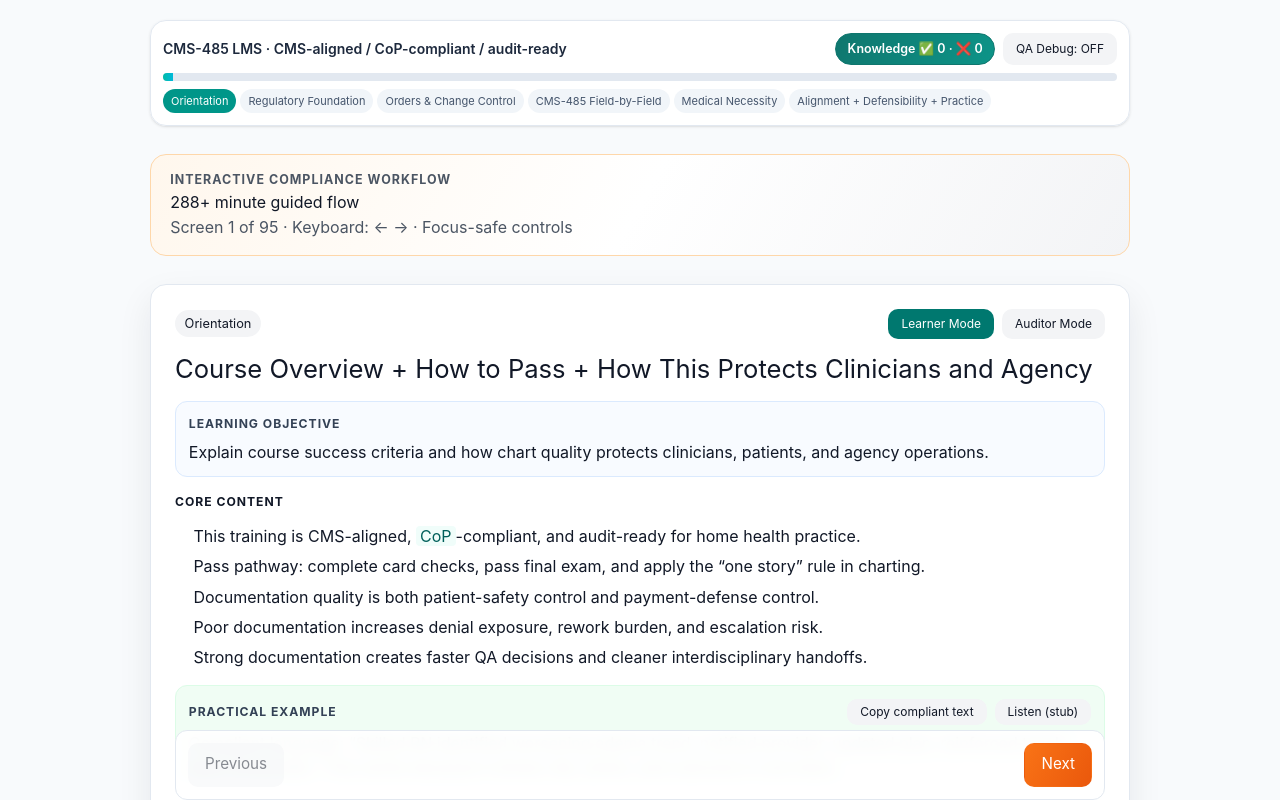
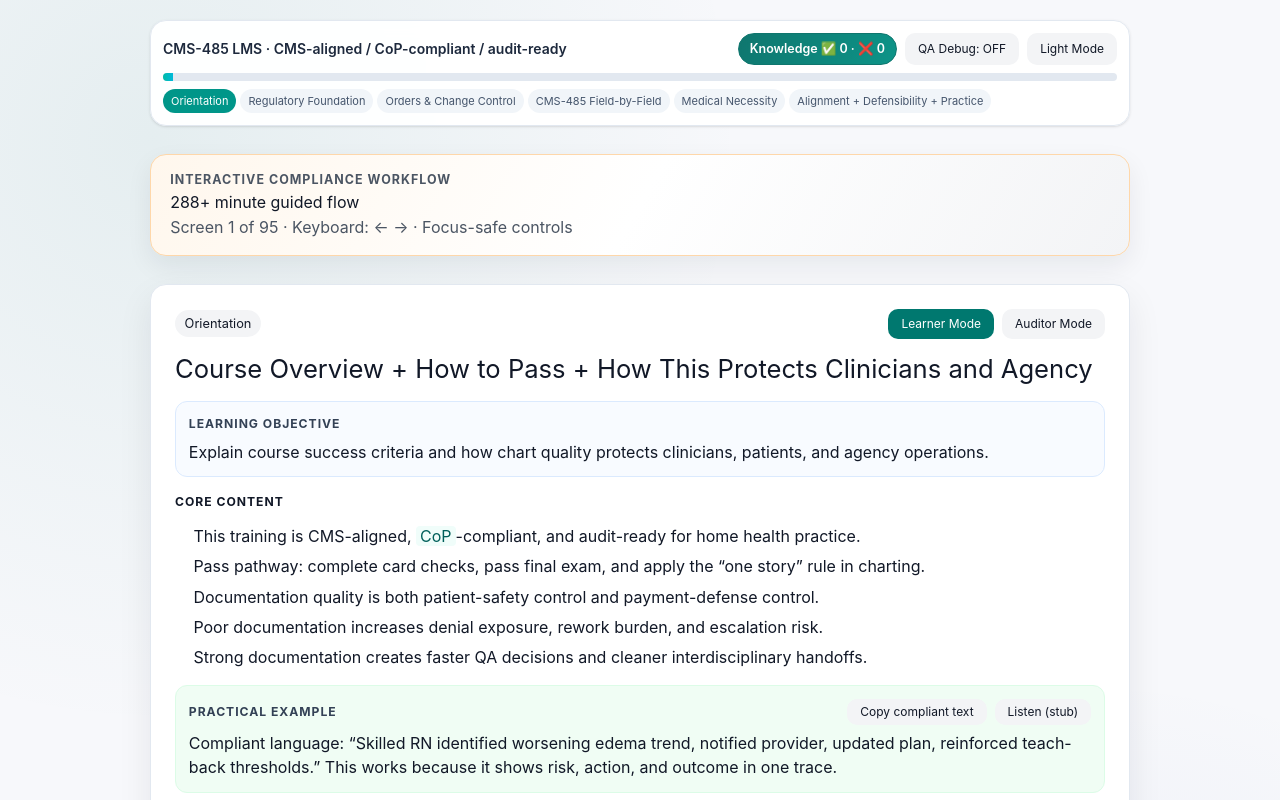
Before and after one commit to robertp-max/CSM-485-Form, a React (Vite) app: page / in a window 1280 px wide. Shown: the top 800 px of the page. Built offline with nearby package versions, Linux system fonts and the light colour scheme.

Commit message:
style: premium aesthetic pass and dark mode toggle

```diff
--- a/src/App.css
+++ b/src/App.css
@@ -3,6 +3,20 @@
   margin: 0 auto;
   display: grid;
   gap: 1rem;
+}
+
+body {
+  background: radial-gradient(circle at 12% 10%, rgba(15, 118, 110, 0.08), transparent 35%),
+    radial-gradient(circle at 85% 90%, rgba(30, 64, 175, 0.08), transparent 35%),
+    #f7f8fb;
+  transition: background 260ms ease, color 220ms ease;
+}
+
+body.dark-mode {
+  background: radial-gradient(circle at 12% 10%, rgba(20, 184, 166, 0.12), transparent 38%),
+    radial-gradient(circle at 85% 90%, rgba(59, 130, 246, 0.14), transparent 38%),
+    #0b1120;
+  color: #e2e8f0;
 }
 
 .brand-header {
@@ -28,6 +42,10 @@
   color: #4b5563;
 }
 
+body.dark-mode .brand-tag {
+  color: #cbd5e1;
+}
+
 .stats-chip-wrap {
   display: flex;
   gap: 0.5rem;
@@ -51,6 +69,13 @@
   padding: 1rem 1.2rem;
   display: grid;
   gap: 0.7rem;
+  box-shadow: 0 10px 26px rgba(15, 23, 42, 0.07);
+}
+
+body.dark-mode .hero-strip {
+  background: linear-gradient(130deg, rgba(30, 41, 59, 0.95), rgba(15, 23, 42, 0.95));
+  border-color: rgba(148, 163, 184, 0.35);
+  box-shadow: 0 18px 38px rgba(2, 6, 23, 0.44);
 }
 
 .hero-kicker {
@@ -72,6 +97,11 @@
   color: #4b5563;
 }
 
+body.dark-mode .hero-strip p,
+body.dark-mode .hero-strip h2 {
+  color: #e2e8f0;
+}
+
 .hero-meter {
   width: 100%;
   height: 10px;
@@ -88,12 +118,44 @@
 }
 
 .training-card {
+  position: relative;
+  overflow: hidden;
   background: #ffffff;
   border: 1px solid #e2e8f0;
   border-radius: 16px;
   box-shadow: 0 14px 34px rgba(15, 23, 42, 0.08);
   padding: 1.5rem;
   text-align: left;
+  transition: transform 220ms ease, box-shadow 260ms ease, border-color 220ms ease;
+}
+
+.training-card::before {
+  content: '';
+  position: absolute;
+  inset: 0;
+  background: linear-gradient(120deg, transparent 15%, rgba(255, 255, 255, 0.42) 50%, transparent 85%);
+  transform: translateX(-120%);
+  pointer-events: none;
+}
+
+.training-card:hover {
+  border-color: rgba(15, 118, 110, 0.35);
+  box-shadow: 0 22px 46px rgba(15, 23, 42, 0.18);
+  transform: translateY(-1px);
+}
+
+.training-card:hover::before {
+  animation: cardSweep 900ms ease;
+}
+
+body.dark-mode .training-card {
+  background: rgba(15, 23, 42, 0.94);
+  border-color: rgba(148, 163, 184, 0.3);
+  box-shadow: 0 20px 44px rgba(2, 6, 23, 0.56);
+}
+
+body.dark-mode .training-card::before {
+  background: linear-gradient(120deg, transparent 15%, rgba(94, 234, 212, 0.08) 50%, transparent 85%);
 }
 
 
@@ -151,6 +213,11 @@
   font-size: 0.8rem;
 }
 
+body.dark-mode .badge {
+  background: rgba(51, 65, 85, 0.65);
+  color: #f8fafc;
+}
+
 .badge.ghost {
   background: #fff7ed;
   color: #c2410c;
@@ -179,6 +246,10 @@ h1 {
   margin: 0.9rem 0 0.25rem;
   font-size: clamp(1.4rem, 2vw, 1.8rem);
   line-height: 1.25;
+}
+
+body.dark-mode h1 {
+  color: #f8fafc;
 }
 
 .subtitle {
@@ -211,6 +282,14 @@ h1 {
   color: #111827;
 }
 
+body.dark-mode .copy-block p,
+body.dark-mode .copy-block li,
+body.dark-mode .objective-box p,
+body.dark-mode .example-box p,
+body.dark-mode .red-flag-box p {
+  color: #dbe5f4;
+}
+
 .objective-box,
 .example-box,
 .red-flag-box {
@@ -226,14 +305,29 @@ h1 {
   background: #f8fbff;
 }
 
+body.dark-mode .objective-box {
+  border-color: rgba(56, 189, 248, 0.38);
+  background: rgba(15, 23, 42, 0.65);
+}
+
 .example-box {
   border: 1px solid #dcfce7;
   background: #f0fdf4;
 }
 
+body.dark-mode .example-box {
+  border-color: rgba(34, 197, 94, 0.4);
+  background: rgba(20, 83, 45, 0.24);
+}
+
 .red-flag-box {
   border: 1px solid #fed7aa;
   background: #fff7ed;
+}
+
+body.dark-mode .red-flag-box {
+  border-color: rgba(251, 146, 60, 0.45);
+  background: rgba(124, 45, 18, 0.25);
 }
 
 .objective-box p,
@@ -259,6 +353,11 @@ h1 {
   padding: 0.95rem;
   display: grid;
   gap: 0.75rem;
+}
+
+body.dark-mode .game-panel {
+  border-color: rgba(148, 163, 184, 0.35);
+  background: linear-gradient(180deg, rgba(30, 41, 59, 0.85), rgba(15, 23, 42, 0.92));
 }
 
 .game-title {
@@ -301,6 +400,11 @@ h1 {
   gap: 0.55rem;
 }
 
+body.dark-mode .challenge-item {
+  border-color: rgba(100, 116, 139, 0.5);
+  background: rgba(15, 23, 42, 0.8);
+}
+
 .challenge-question {
   margin: 0;
   font-weight: 600;
@@ -329,9 +433,20 @@ h1 {
   font-size: 0.9rem;
 }
 
+body.dark-mode .option-btn {
+  border-color: rgba(100, 116, 139, 0.6);
+  background: rgba(15, 23, 42, 0.85);
+  color: #e2e8f0;
+}
+
 .option-btn.selected {
   border-color: #f97316;
   background: #fff7ed;
+}
+
+body.dark-mode .option-btn.selected {
+  border-color: rgba(45, 212, 191, 0.85);
+  background: rgba(13, 148, 136, 0.22);
 }
 
 .success-note {
@@ -357,6 +472,26 @@ button {
   padding: 0.6rem 1rem;
   font-size: 0.95rem;
   cursor: pointer;
+  position: relative;
+  overflow: hidden;
+  transition: transform 180ms ease, box-shadow 220ms ease;
+}
+
+button::before {
+  content: '';
+  position: absolute;
+  inset: 0;
+  background: linear-gradient(120deg, transparent 20%, rgba(255, 255, 255, 0.36) 50%, transparent 80%);
+  transform: translateX(-120%);
+  pointer-events: none;
+}
+
+button:hover::before {
+  animation: gradientSweep 700ms ease;
+}
+
+button:hover {
+  transform: translateY(-1px);
 }
 
 button:disabled {
@@ -372,6 +507,11 @@ button:disabled {
 .secondary {
   background: #f3f4f6;
   color: #111827;
+}
+
+body.dark-mode .secondary {
+  background: rgba(51, 65, 85, 0.8);
+  color: #f8fafc;
 }
 
 .completion-note {
@@ -426,6 +566,10 @@ button:disabled {
   font-size: 0.85rem;
 }
 
+body.dark-mode .helper-text {
+  color: #cbd5e1;
+}
+
 .preview-panel {
   border: 1px solid #cbd5e1;
   background: #ffffff;
@@ -459,6 +603,29 @@ button:disabled {
   padding: 0.9rem;
   display: grid;
   gap: 0.45rem;
+}
+
+body.dark-mode .debug-panel {
+  border-color: rgba(100, 116, 139, 0.5);
+  background: rgba(15, 23, 42, 0.85);
+}
+
+@keyframes gradientSweep {
+  from {
+    transform: translateX(-120%);
+  }
+  to {
+    transform: translateX(120%);
+  }
+}
+
+@keyframes cardSweep {
+  from {
+    transform: translateX(-120%);
+  }
+  to {
+    transform: translateX(140%);
+  }
 }
 
 .debug-title {
--- a/src/App.tsx
+++ b/src/App.tsx
@@ -30,6 +30,7 @@ type Hotspot = {
 }
 
 const RESUME_KEY = 'cms485-course-progress-v3'
+const THEME_KEY = 'cms485-theme'
 
 const cms485Hotspots: Hotspot[] = [
   { id: 'patient-cert', label: 'Patient + Certification', description: 'Identifiers, SOC, cert period, and timeline consistency.', x: 4, y: 6, w: 42, h: 12 },
@@ -147,6 +148,7 @@ function App() {
   const [finalExamAnswers, setFinalExamAnswers] = useState<Record<string, string>>(initial.finalExamAnswers)
   const [finalExamSubmitted, setFinalExamSubmitted] = useState(initial.finalExamSubmitted)
   const [qaDebugMode, setQaDebugMode] = useState(initial.qaDebugMode)
+  const [darkMode, setDarkMode] = useState(() => window.localStorage.getItem(THEME_KEY) === 'dark')
   const [knowledgeInputStats, setKnowledgeInputStats] = useState(initial.knowledgeInputStats)
   const [cardModeById, setCardModeById] = useState(initial.cardModeById)
   const [completionMessage, setCompletionMessage] = useState('')
@@ -235,6 +237,11 @@ function App() {
 
     window.localStorage.setItem(RESUME_KEY, JSON.stringify(payload))
   }, [screenIndex, cardAnswers, finalExamAnswers, finalExamSubmitted, qaDebugMode, knowledgeInputStats, cardModeById])
+
+  useEffect(() => {
+    document.body.classList.toggle('dark-mode', darkMode)
+    window.localStorage.setItem(THEME_KEY, darkMode ? 'dark' : 'light')
+  }, [darkMode])
 
   useEffect(() => {
     if (!relevantHotspots.length) {
@@ -413,6 +420,9 @@ function App() {
             <span className="stats-chip">Knowledge ✅ {knowledgeInputStats.correct} · ❌ {knowledgeInputStats.incorrect}</span>
             <button type="button" className={`secondary !px-3 !py-1.5 !text-xs ${qaDebugMode ? '!bg-teal-700 !text-white' : ''}`} onClick={() => setQaDebugMode((prev) => !prev)}>
               QA Debug: {qaDebugMode ? 'ON' : 'OFF'}
+            </button>
+            <button type="button" className={`secondary !px-3 !py-1.5 !text-xs ${darkMode ? '!bg-slate-900 !text-white' : ''}`} onClick={() => setDarkMode((prev) => !prev)}>
+              {darkMode ? 'Dark' : 'Light'} Mode
             </button>
           </div>
         </div>
```
